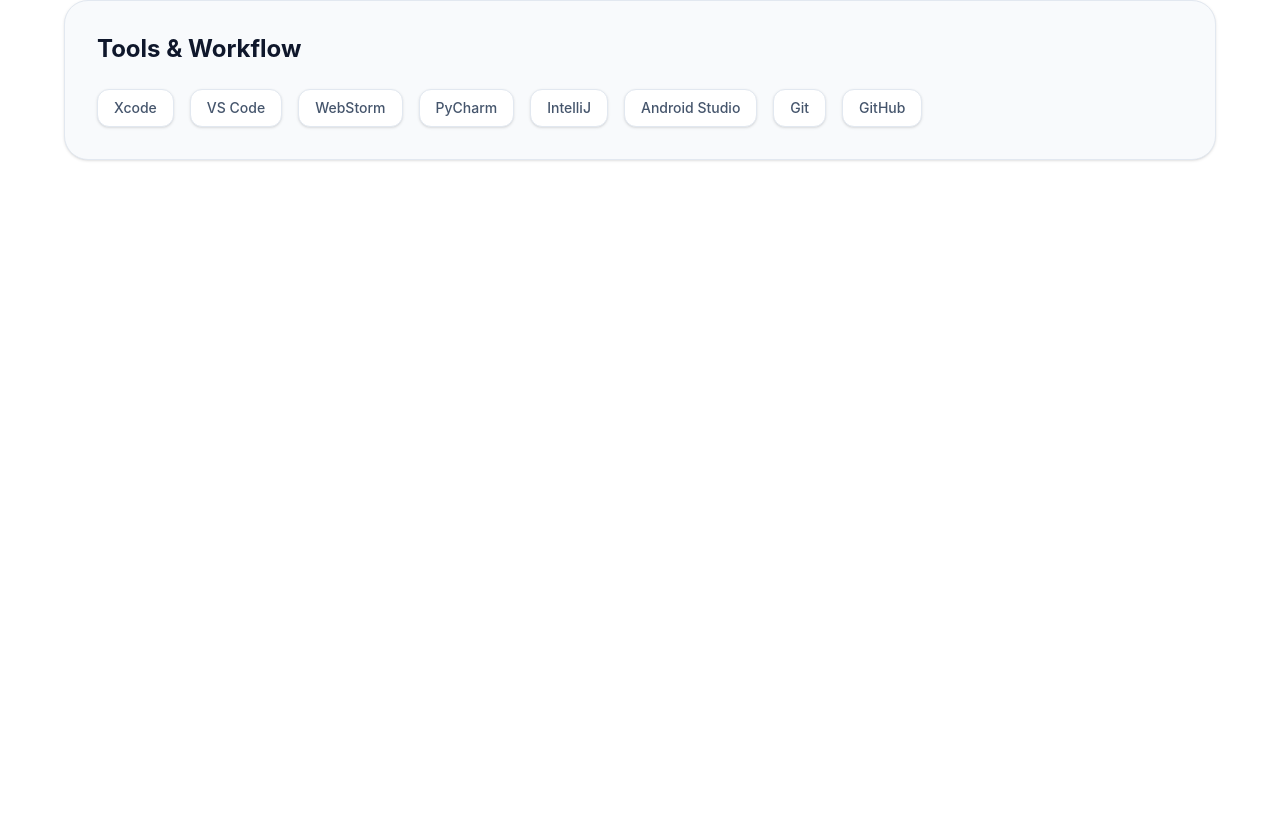
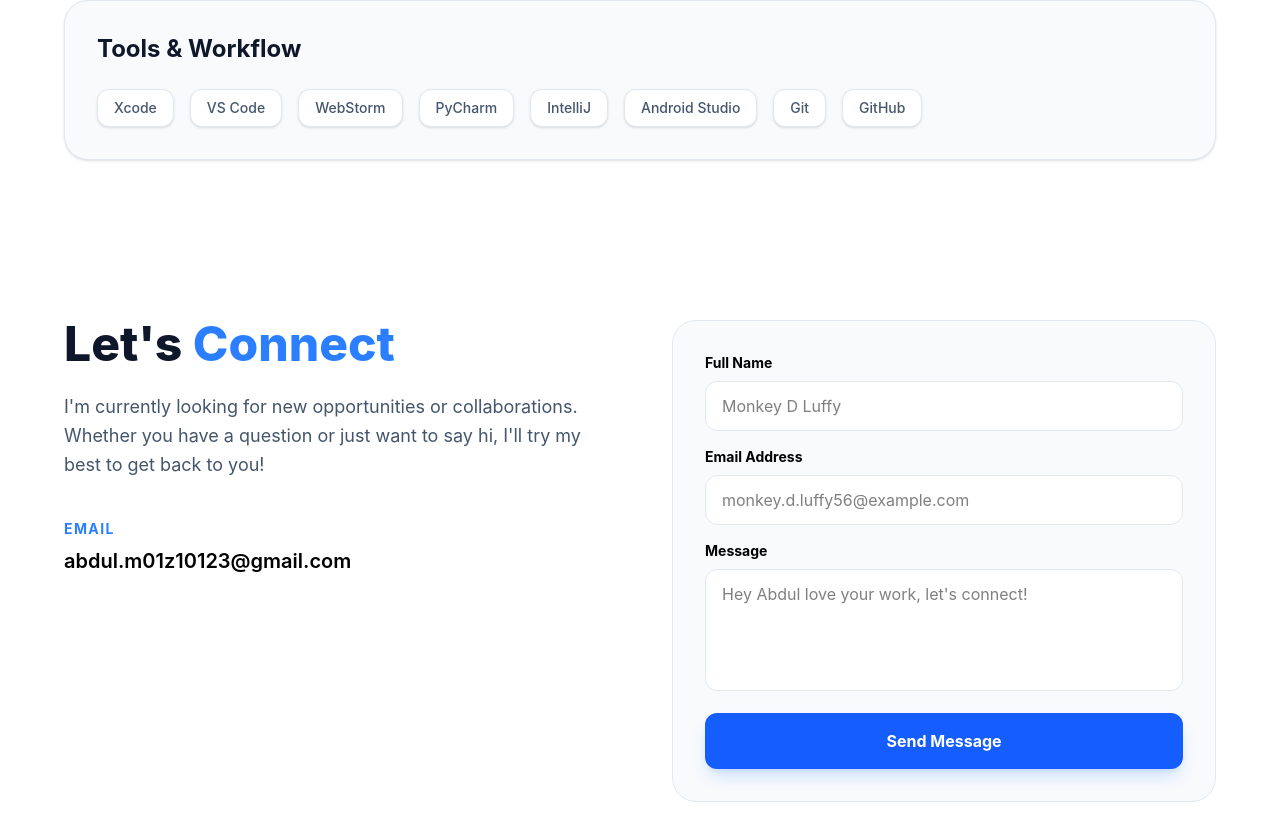
Before and after one commit to A-Moiz/my-portfolio, a React (Vite) app in the folder my-portfolio/: page / in a window 1280 px wide. Shown: the part 2560-3400 px from the top of the page. Before the commit the page ends 2800 px from the top, so only its background shows below. Built offline with nearby package versions, Linux system fonts and the light colour scheme.

Commit message:
Completed Contact section

```diff
--- a/my-portfolio/src/App.tsx
+++ b/my-portfolio/src/App.tsx
@@ -2,6 +2,7 @@
 import Hero from "./components/Hero";
 import Project from "./components/Project";
 import Skill from "./components/Skill";
+import Contact from "./components/Contact";
 
 function App() {
   return (
@@ -10,6 +11,7 @@
       <Hero />
       <Project />
       <Skill />
+      <Contact />
     </div>
   );
 }
--- /dev/null
+++ b/my-portfolio/src/components/Contact.tsx
@@ -0,0 +1,18 @@
+import ContactInfo from "./ContactInfo";
+import ContactForm from "./ContactForm";
+
+function Contact() {
+  return (
+    <section
+      id="contact"
+      className="py-20 px-8 md:px-16 bg-white dark:bg-blue-950 transition-colors duration-300"
+    >
+      <div className="max-w-6xl mx-auto grid grid-cols-1 md:grid-cols-2 gap-16">
+        <ContactInfo />
+        <ContactForm />
+      </div>
+    </section>
+  );
+}
+
+export default Contact;
--- /dev/null
+++ b/my-portfolio/src/components/ContactForm.tsx
@@ -0,0 +1,142 @@
+import { useState } from "react";
+import SuccessGif from "../assets/success.gif";
+import ErrorGif from "../assets/error.gif";
+
+function ContactForm() {
+  const [status, setStatus] = useState<string>("");
+
+  const handleSubmit = async (e: React.SyntheticEvent<HTMLFormElement>) => {
+    e.preventDefault();
+
+    const form = e.currentTarget;
+    const data = new FormData(form);
+
+    try {
+      const response = await fetch("https://formspree.io/f/mblrvoov", {
+        method: "POST",
+        body: data,
+        headers: { Accept: "application/json" },
+      });
+
+      if (response.ok) {
+        setStatus("SUCCESS");
+        form.reset();
+      } else {
+        setStatus("ERROR");
+      }
+    } catch (error) {
+      setStatus("ERROR");
+    }
+  };
+
+  if (status === "SUCCESS") {
+    return (
+      <div className="flex flex-col items-center justify-center p-12 bg-slate-50 dark:bg-blue-900/20 rounded-3xl border border-slate-200 dark:border-blue-800 min-h-[400px] text-center">
+        <img src={SuccessGif} alt="Success" className="w-50 h-50 mb-6" />
+        <h3 className="text-2xl font-bold dark:text-white">Message Sent!</h3>
+        <p className="text-slate-600 dark:text-slate-400 mt-2">
+          I'll get back to you soon.
+        </p>
+        <button
+          onClick={() => setStatus("IDLE")}
+          className="mt-8 text-blue-500 font-bold hover:underline cursor-pointer"
+        >
+          Send another message
+        </button>
+      </div>
+    );
+  }
+
+  return (
+    <form
+      onSubmit={handleSubmit}
+      className="bg-slate-50 dark:bg-blue-900/20 p-8 rounded-3xl border border-slate-200 dark:border-blue-800 space-y-4"
+    >
+      <div>
+        <label
+          htmlFor="name"
+          className="block text-sm font-bold mb-2 dark:text-slate-300"
+        >
+          Full Name
+        </label>
+        <input
+          type="text"
+          name="name"
+          id="name"
+          required
+          className="w-full px-4 py-3 rounded-xl bg-white dark:bg-blue-950 border border-slate-200 dark:border-blue-700 focus:ring-2 focus:ring-blue-500 outline-none transition-all dark:text-white"
+          placeholder="Monkey D Luffy"
+        />
+      </div>
+
+      <div>
+        <label
+          htmlFor="email"
+          className="block text-sm font-bold mb-2 dark:text-slate-300"
+        >
+          Email Address
+        </label>
+        <input
+          type="email"
+          name="email"
+          id="email"
+          required
+          className="w-full px-4 py-3 rounded-xl bg-white dark:bg-blue-950 border border-slate-200 dark:border-blue-700 focus:ring-2 focus:ring-blue-500 outline-none transition-all dark:text-white"
+          placeholder="monkey.d.luffy56@example.com"
+        />
+      </div>
+
+      <div>
+        <label
+          htmlFor="message"
+          className="block text-sm font-bold mb-2 dark:text-slate-300"
+        >
+          Message
+        </label>
+        <textarea
+          name="message"
+          id="message"
+          rows={4}
+          required
+          className="w-full px-4 py-3 rounded-xl bg-white dark:bg-blue-950 border border-slate-200 dark:border-blue-700 focus:ring-2 focus:ring-blue-500 outline-none transition-all dark:text-white resize-none"
+          placeholder="Hey Abdul love your work, let's connect!"
+        />
+      </div>
+
+      <button
+        type="submit"
+        className="w-full py-4 bg-blue-600 text-white font-bold rounded-xl hover:bg-blue-700 transition-all shadow-lg shadow-blue-500/20 active:scale-95"
+      >
+        Send Message
+      </button>
+
+      {/* {status === "SUCCESS" && (
+        <p className="text-green-500 font-bold text-center mt-4">
+          Message sent successfully!
+        </p>
+      )}
+      {status === "ERROR" && (
+        <p className="text-red-500 font-bold text-center mt-4">
+          Oops! Something went wrong.
+        </p>
+      )} */}
+
+      {status === "ERROR" && (
+        <div className="flex flex-col items-center pt-4 border-t border-red-100 dark:border-red-900/30">
+          <img src={ErrorGif} alt="Error" className="w-50 h-50 mb-2" />
+          <p className="text-red-500 font-bold text-center">
+            Oops! Something went wrong.
+          </p>
+          <button
+            onClick={() => setStatus("IDLE")}
+            className="text-xs text-slate-500 underline mt-1"
+          >
+            Try again
+          </button>
+        </div>
+      )}
+    </form>
+  );
+}
+
+export default ContactForm;
--- /dev/null
+++ b/my-portfolio/src/components/ContactInfo.tsx
@@ -0,0 +1,25 @@
+function ContactInfo() {
+  return (
+    <div className="space-y-6">
+      <h2 className="text-4xl md:text-5xl font-extrabold text-slate-900 dark:text-white">
+        Let's <span className="text-blue-500">Connect</span>
+      </h2>
+      <p className="text-slate-600 dark:text-slate-400 text-lg leading-relaxed">
+        I'm currently looking for new opportunities or collaborations. Whether
+        you have a question or just want to say hi, I'll try my best to get back
+        to you!
+      </p>
+
+      <div className="pt-4">
+        <h4 className="text-sm font-bold uppercase tracking-widest text-blue-500 mb-2">
+          Email
+        </h4>
+        <p className="text-xl font-semibold dark:text-white">
+          abdul.m01z10123@gmail.com
+        </p>
+      </div>
+    </div>
+  );
+}
+
+export default ContactInfo;
```
Also changed, not shown: my-portfolio/src/assets/error.gif (added), my-portfolio/src/assets/success.gif (added).
